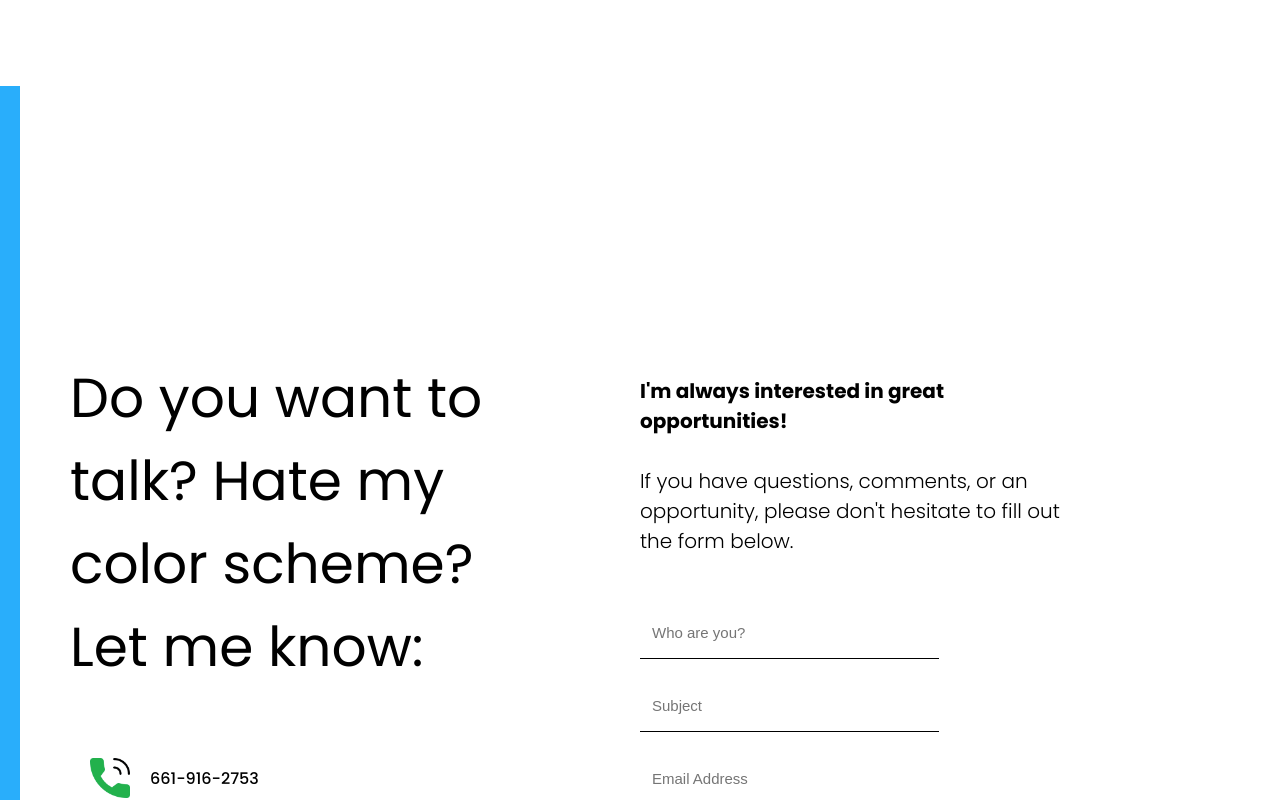
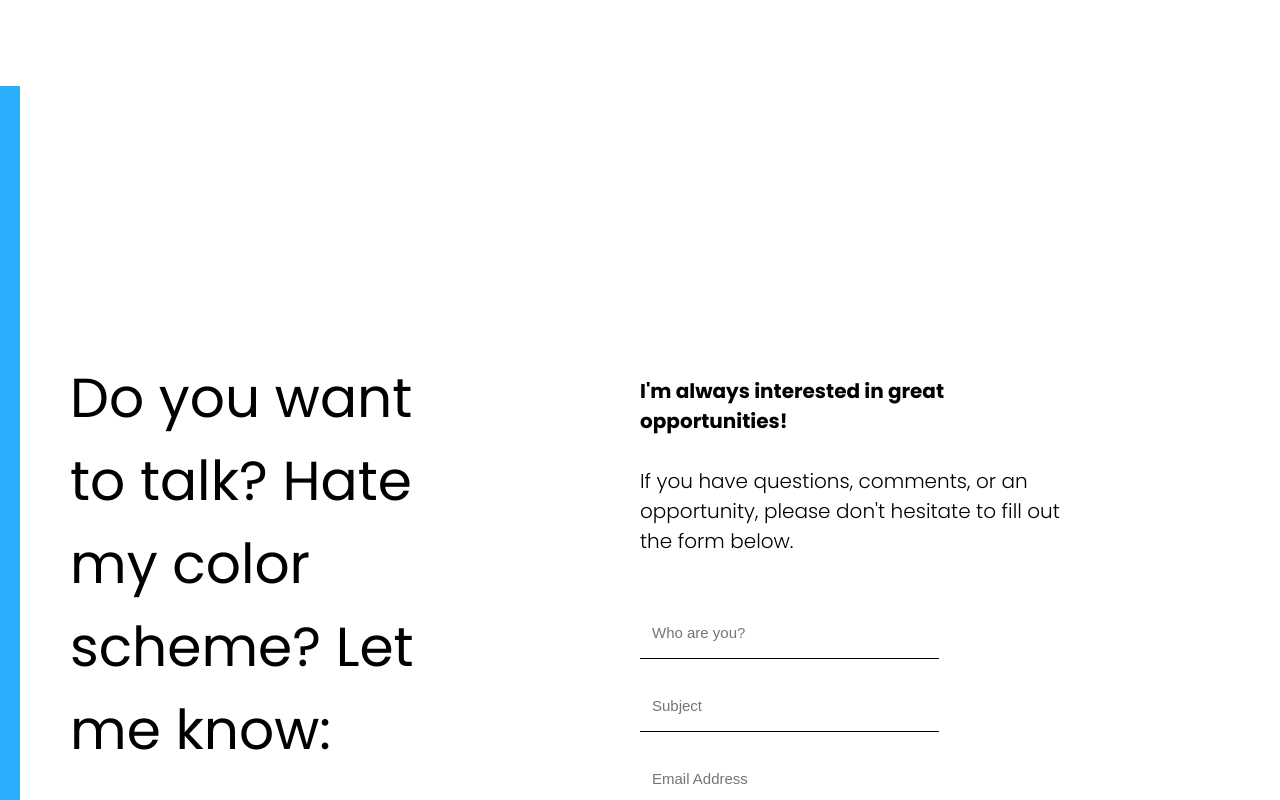
Before and after one commit to msi1995/Me, a React (Create React App) app: page / in a window 1280 px wide. Shown: the part 1754-2554 px from the top of the page. Built offline with nearby package versions, Linux system fonts and the light colour scheme.

Commit message:
small changes to media calls

```diff
--- a/src/components/contact/contact.css
+++ b/src/components/contact/contact.css
@@ -1,5 +1,7 @@
 
-@media screen and (max-width: 480px){
+
+
+@media screen and (max-width: 700px){
 
     .c-desc{
         padding-top: 20px;
@@ -140,7 +142,7 @@
 .c-title{
     font-size: 55px;
     font-weight: 400;
-    width: 75%;
+    width: 65%;
     padding-bottom: 20px;
 }
 
```
